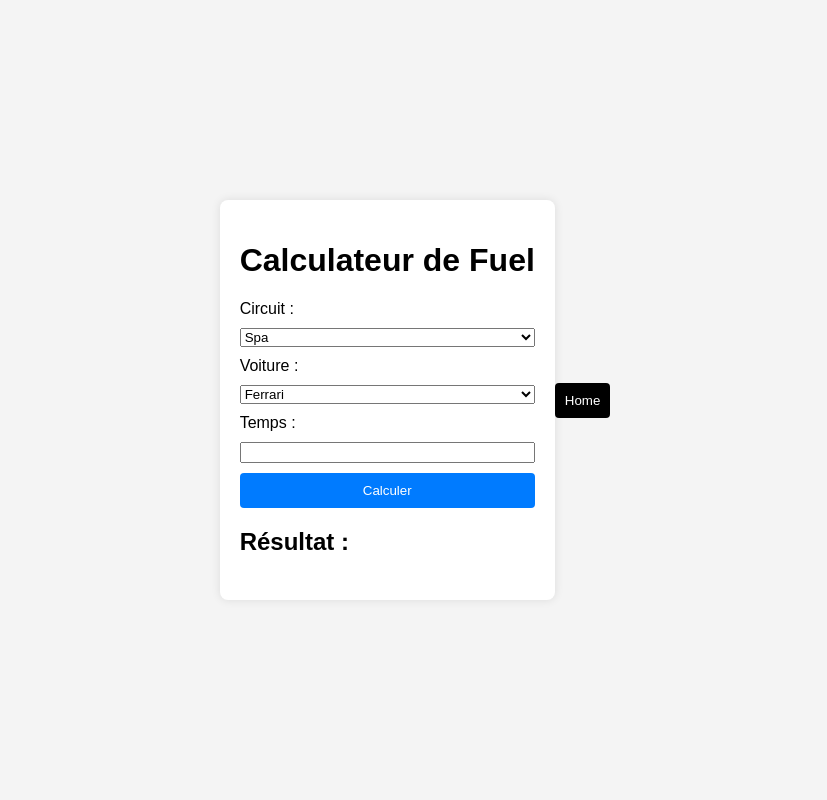
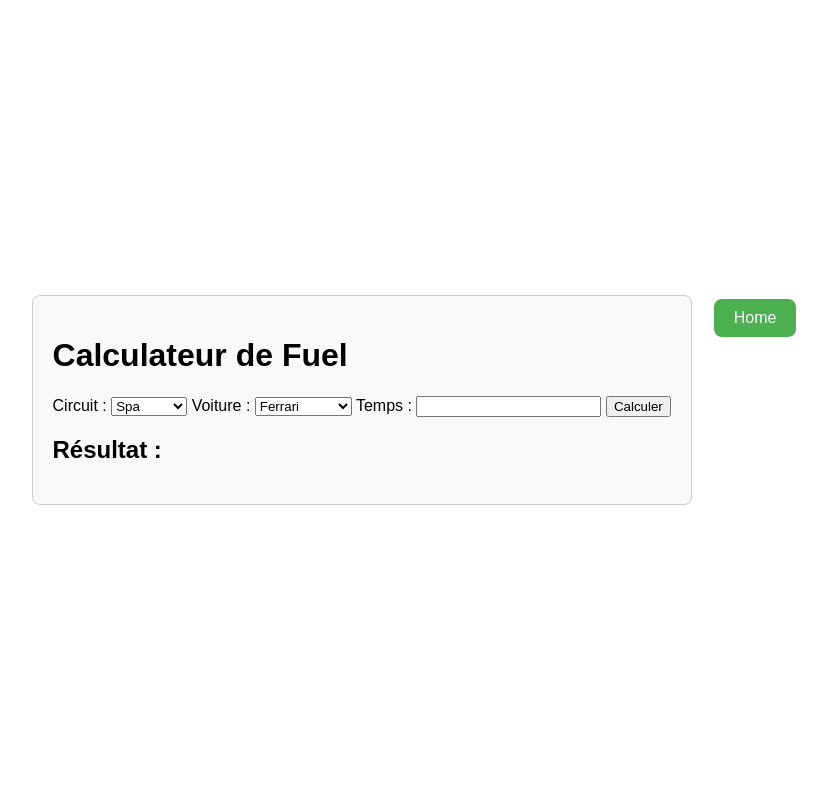
Before and after one commit to LucasDANQUIGNY/LucasDANQUIGNY.github.io, a PHP site: page /calcul_fuel/index.html in a window 1280 px wide. Shown: the whole page, without its empty margins (225-1052 px from the left). Run offline with PHP 8.4, Linux system fonts and the light colour scheme.

Commit message:
13/06/2024

```diff
--- a/calcul_fuel/index.html
+++ b/calcul_fuel/index.html
@@ -9,6 +9,7 @@
 </head>
 
 <body>
+    <div class="flex-container">
         <div class="container">
             <h1>Calculateur de Fuel</h1>
             <form id="calculatorForm">
@@ -47,6 +48,7 @@
         <a href="https://lucasdanquigny.github.io">
             <button class="button">Home</button>
         </a>
+    </div>
 
     <script src="script.js"></script>
 </body>
--- a/calcul_fuel/style.css
+++ b/calcul_fuel/style.css
@@ -1,58 +1,40 @@
 body {
     font-family: Arial, sans-serif;
-    background-color: #f4f4f4;
+    margin: 0;
+    padding: 0;
     display: flex;
     justify-content: center;
     align-items: center;
     height: 100vh;
-    margin: 0;
-    columns: 10px;
+}
+
+.flex-container {
+    display: flex;
+    align-items: flex-start;
+    gap: 20px;
 }
 
 .container {
-    background-color: #fff;
+    border: 1px solid #ccc;
     padding: 20px;
     border-radius: 8px;
-    box-shadow: 0 0 10px rgba(0, 0, 0, 0.1);
-}
-
-h1 {
-    text-align: center;
-}
-
-form {
-    display: flex;
-    flex-direction: column;
-}
-
-label,
-select,
-input {
-    margin-bottom: 10px;
-}
-
-button {
-    padding: 10px;
-    background-color: #007BFF;
-    color: white;
-    border: none;
-    border-radius: 4px;
-    cursor: pointer;
-}
-
-button:hover {
-    background-color: #0056b3;
-}
-
-#result {
-    margin-top: 20px;
-}
-
-#output {
-    font-size: 1.5em;
-    text-align: center;
+    background-color: #f9f9f9;
 }
 
 .button {
-    background-color: black;
+    background-color: #4CAF50;
+    color: white;
+    border: none;
+    padding: 10px 20px;
+    text-align: center;
+    text-decoration: none;
+    display: inline-block;
+    font-size: 16px;
+    margin: 4px 2px;
+    cursor: pointer;
+    border-radius: 8px;
 }
+
+.button:hover {
+    background-color: #45a049;
+}
```
Lines whose indentation alone changed are shown as unchanged.
